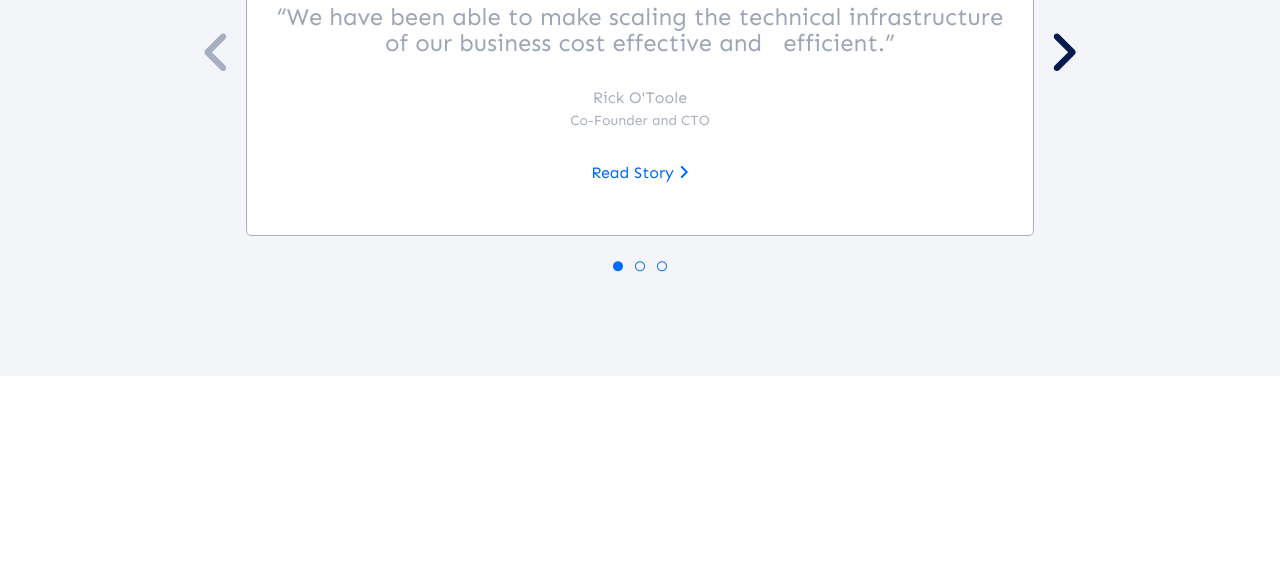
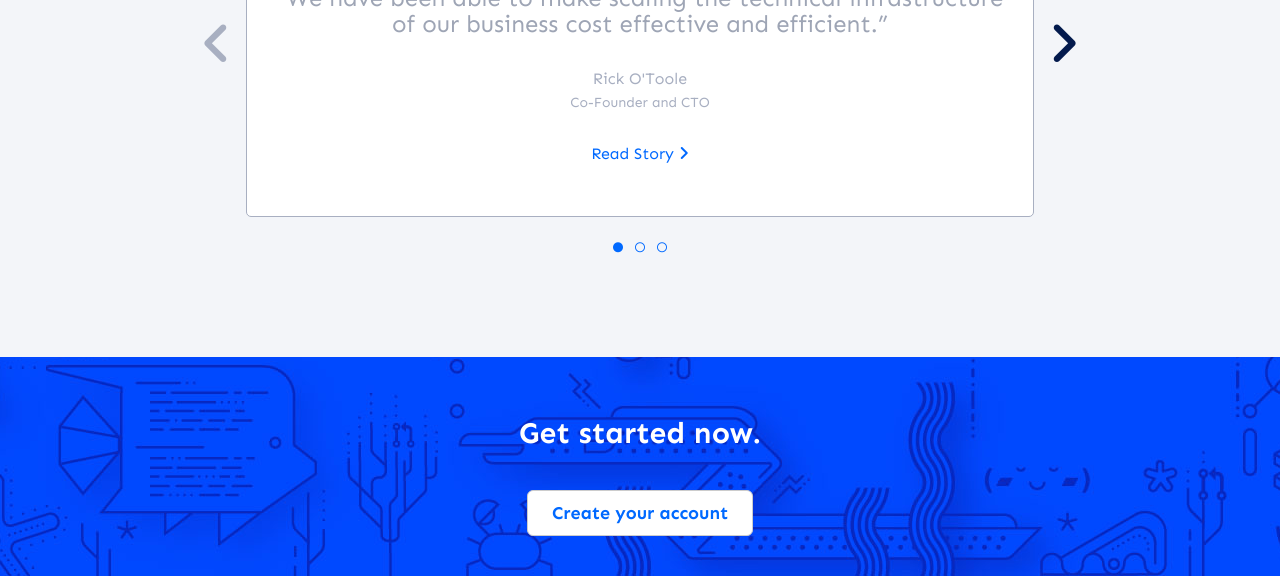
Before and after one commit to momoramadori/html-css-digitalocean, a plain HTML site: page index.html in a window 1280 px wide. Shown: the part 4506-5082 px from the top of the page. Before the commit the page ends 4982 px from the top, so only its background shows below. Drawn offline with nearby package versions, Linux system fonts and the light colour scheme.

Commit message:
Cta section done!

```diff
--- a/index.html
+++ b/index.html
@@ -426,10 +426,10 @@
                         <p class="h2">Easily organize your infrastructure with Projects. And with <a href="#">Teams</a>, everyone can get their own account, with just the privileges they need to do their jobs</p>
                     </div>
                     <div class="box-wrapper col-xs-10 col-xs-offset-1">
-                        <div class="col-xs-10 col-xs-offset-1">
+                        <div class="col-xs-12 col-sm-10 col-sm-offset-1">
                             <div class="row">
-                                <img class="col-xs-6 col-xs-offset-3" src="img/rockerboxlogo.png" alt="rocketboxlogo">
-                                <p class="h2 col-xs-12">“We have been able to make scaling the technical infrastructure of our business cost effective and &nbsp; efficient.”</p>
+                                <img class="col-xs-8 col-xs-offset-2 col-sm-6 col-sm-offset-3 col-md-4 col-md-offset-4" src="img/rockerboxlogo.png" alt="rocketboxlogo">
+                                <p class="h2 col-xs-12">“We have been able to make scaling the technical infrastructure of our business cost effective and efficient.”</p>
                                 <p class="small col-xs-12">Rick O'Toole<br>
                                     <span>Co-Founder and CTO</span>
                                 </p>
@@ -448,7 +448,18 @@
                 </div>
             </div>
         </section>
-        <section id="cta"></section>
+        <section id="cta">
+            <div class="container">
+                <div class="row text-center">
+                    <div class="col-xs-12">
+                        <p class="h1">Get started now.</p>
+                    </div>
+                    <div class="col-xs-12">
+                        <a class="btn btn-default btn-lg" href="#">Create your account</a>
+                    </div>
+                </div>
+            </div>
+        </section>
         <footer></footer>
     </body>
 </html>
--- a/style.css
+++ b/style.css
@@ -1,10 +1,6 @@
 
 body {
     font-family: 'Sen', sans-serif;
-}
-
-section:not(#logos) {
-    padding-bottom: 100px;
 }
 
 section .h1 {
@@ -27,7 +23,7 @@ section .h5 {
     color: rgb(168, 175, 193);
 }
 
-/* Header Style */
+/* Header section's style */
 
 .navbar {
     margin-bottom: 0px;
@@ -115,9 +111,10 @@ section .h5 {
     color: white;
 }
 
-/* Jumbotron Style */
+/* Jumbotron section's style */
 #jumbotron {
     padding-top: 41px;
+    padding-bottom: 100px;
     background-image: url(img/bgf.jpg);
     color: white;
 }
@@ -255,7 +252,7 @@ section .h5 {
     color: rgb(0, 73, 255);
 }
 
-/* Logos section style */
+/* Logos section's style */
 
 #logos {
     background-color: rgb(243, 245, 249);
@@ -300,10 +297,11 @@ section .h5 {
     vertical-align: middle;
 }
 
-/* Deploy section style */
+/* Deploy section's style */
 
 #deploy {
     padding-top: 100px;
+    padding-bottom: 100px;
 }
 
 #deploy .row:nth-of-type(2) {
@@ -343,6 +341,7 @@ section .h5 {
 #design, #devteams {
     background-color: rgb(243, 245, 249);
     padding-top: 100px;
+    padding-bottom: 100px;
 }
 
 #design .img-wrapper, #devteams .box-wrapper  {
@@ -426,13 +425,18 @@ section .h5 {
     font-size: 16px;
 }
 
+#devteams .box-wrapper a:hover {
+    text-decoration: none;
+}
+
 #devteams .box-wrapper>div>div {
     margin-bottom: 50px;
 }
-/* Building section style */
+/* Building section's style */
 
 #building {
-    margin-top: 100px;
+    padding-top: 100px;
+    padding-bottom: 100px;
 }
 
 #svg-strano {
@@ -454,10 +458,11 @@ section .h5 {
     vertical-align: middle;
 }
 
-/* Services section style */
+/* Services section's style */
 
 #services {
     padding-top: 100px;
+    padding-bottom: 100px;
     background-color: rgb(3, 26, 77);
     color: white;
 }
@@ -468,6 +473,31 @@ section .h5 {
 
 #services tr:first-child, #services tr:first-child th, #services tr:first-child td {
     border-top: 0;
+}
+
+/* Cta section's style */
+
+#cta {
+    background-image: url(img/bgf.jpg);
+    background-position: bottom;
+    color: white;
+    padding-top: 40px;
+    padding-bottom: 40px;
+}
+
+#cta .h1 {
+    font-size: 30px;
+}
+
+#cta .btn {
+    color: #0069ff;
+    font-weight: bold;
+    font-size: 18px;
+    padding: 10px 24px;
+}
+
+#cta .btn:hover {
+    opacity: 0.7;
 }
 
 @media (max-width:480px) {
```
